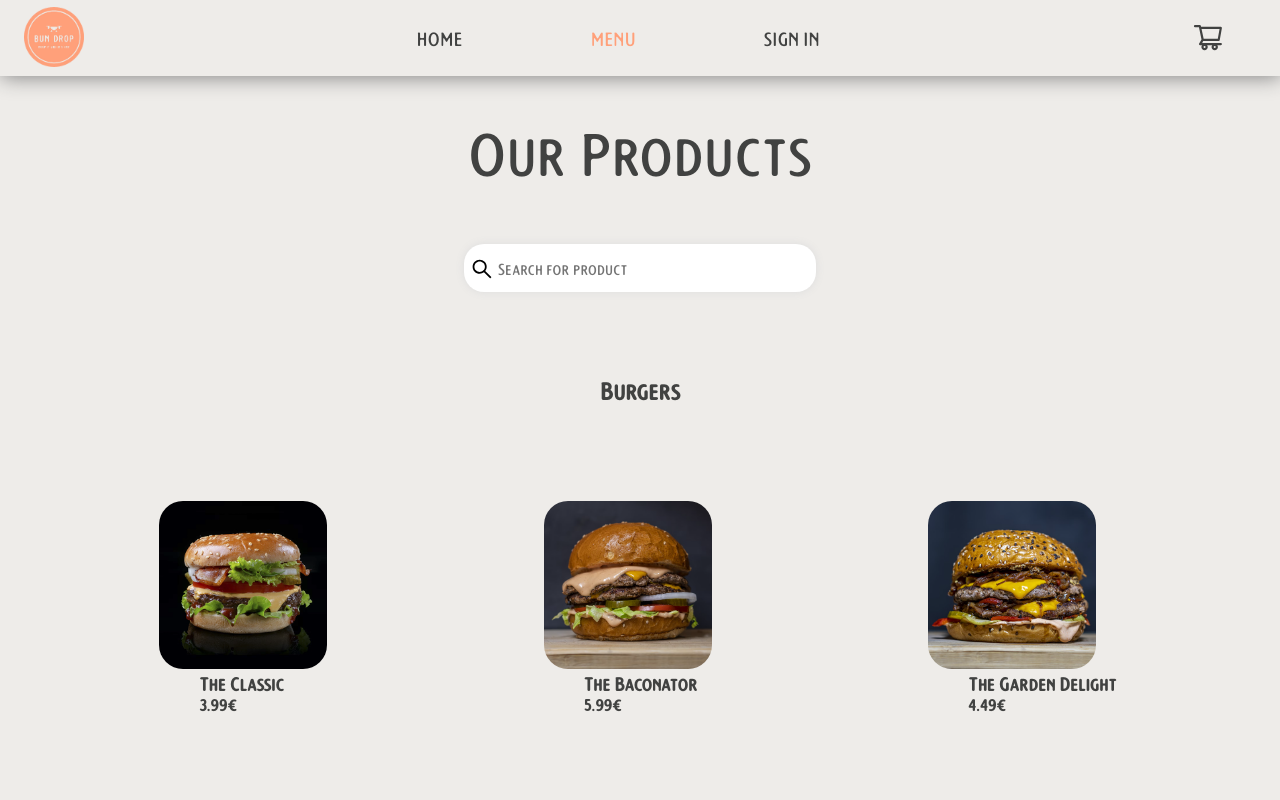
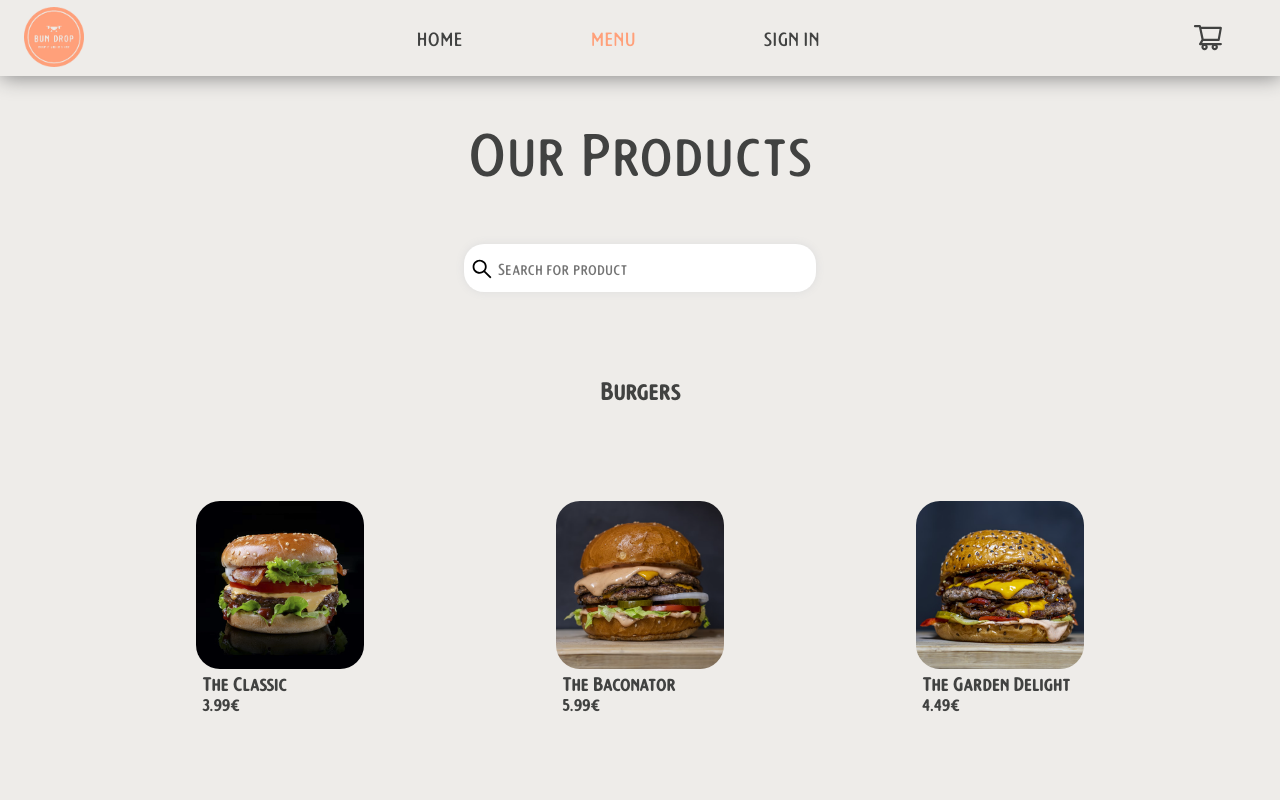
Before and after one commit to JakubMichalski98/bun-drop, a React (Vite) app: page /menu in a window 1280 px wide. Shown: the top 800 px of the page. Built offline with nearby package versions, Linux system fonts and the light colour scheme; data requests are answered from the project's data file; the HTML template or start-up script is replaced by a standard one.

Commit message:
Fix ProductCard text alignment

```diff
--- a/src/components/ProductModal/ProductModal.module.css
+++ b/src/components/ProductModal/ProductModal.module.css
@@ -37,7 +37,7 @@
 }
 
 .modalcontainer h2 {
-    margin-top: -rem;
+    margin-top: 1rem;
 }
 
 .quantityselectorcontainer
--- a/src/components/product_card/ProductCard.module.css
+++ b/src/components/product_card/ProductCard.module.css
@@ -27,7 +27,7 @@
 }
 
 .textcontainer {
-    margin-left: 40px;
+    margin-left: 6px;
 }
 
 @media screen and (max-width: 1400px) {
```
